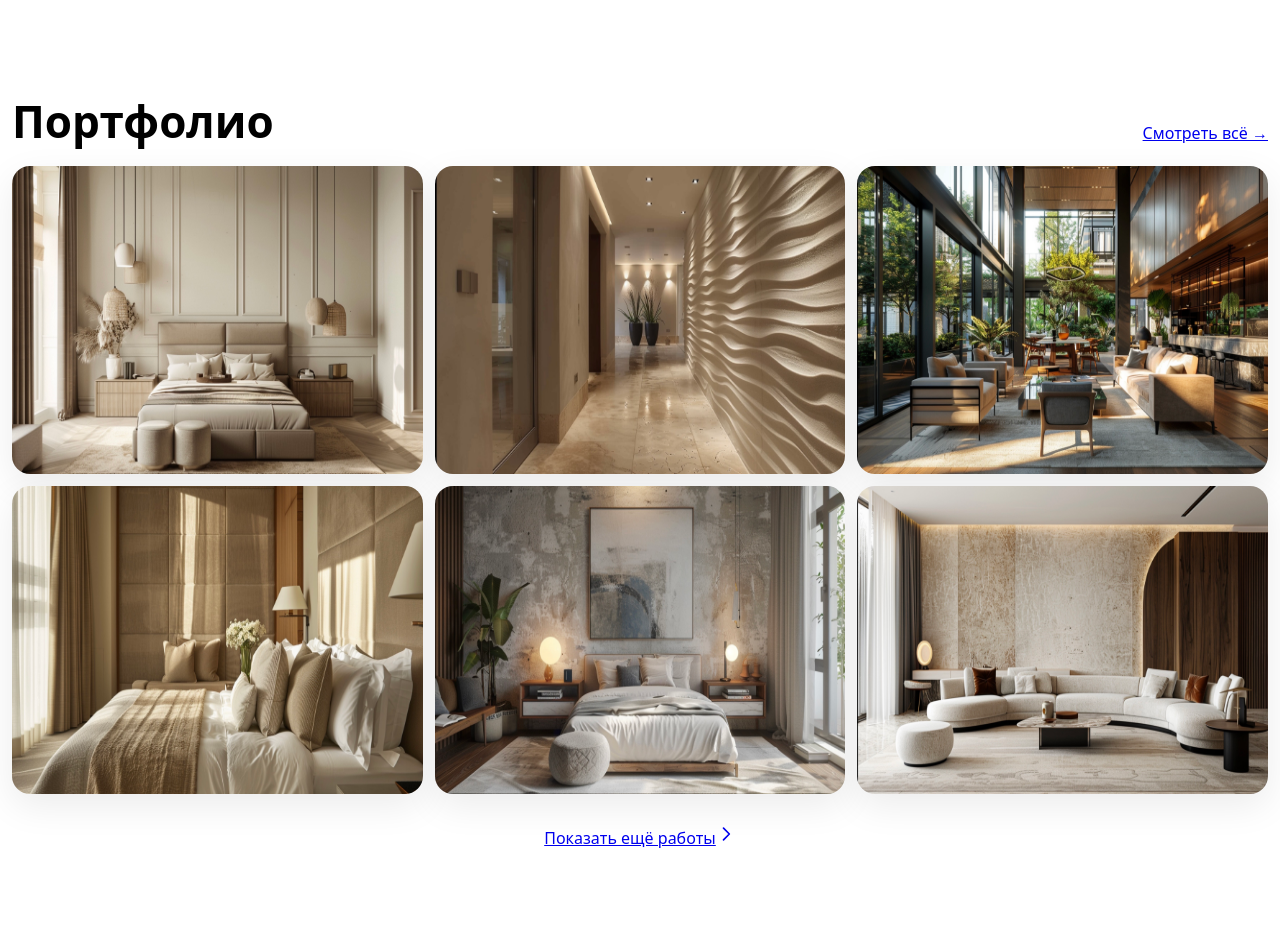
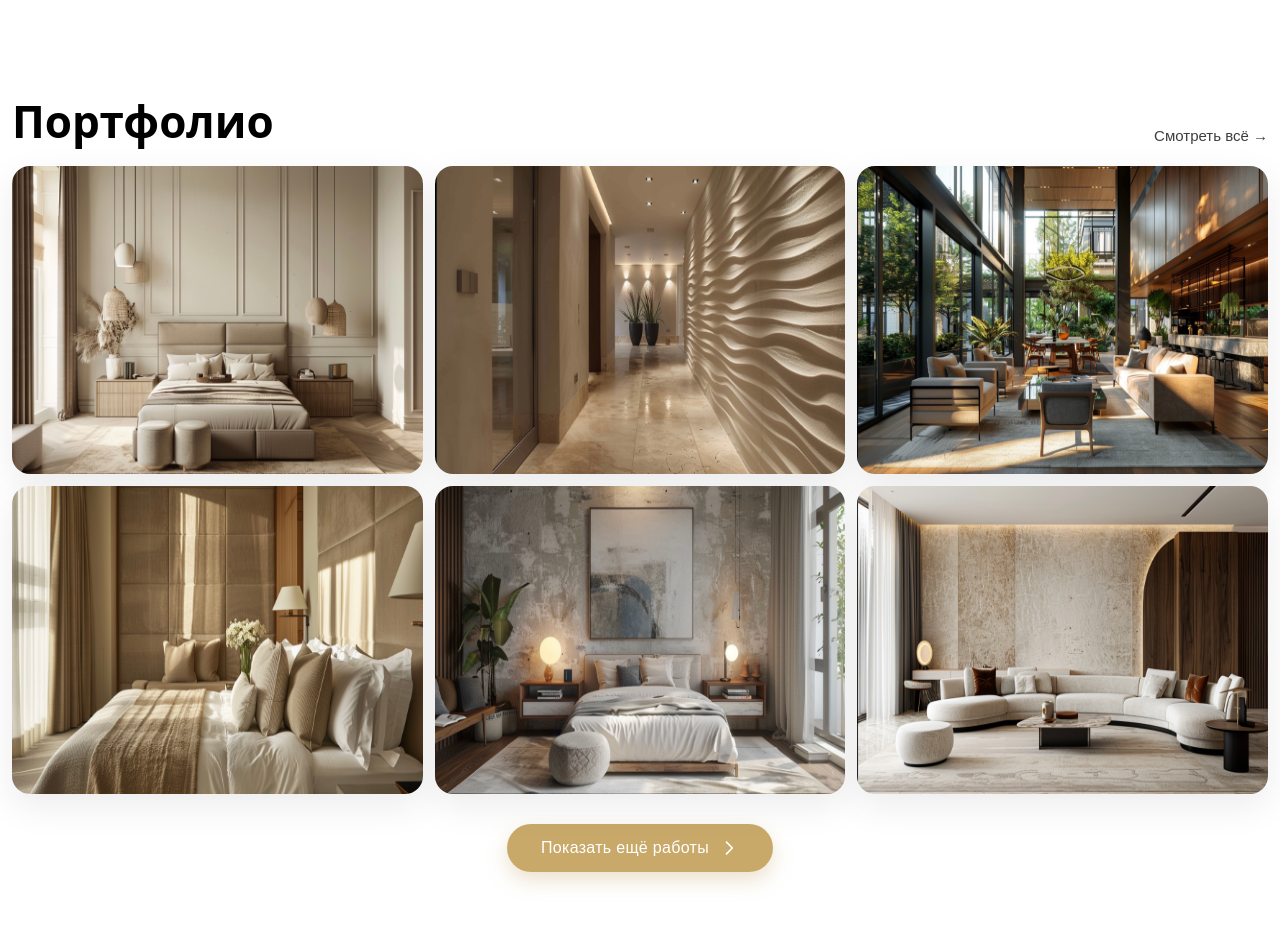
Before and after one commit to ankakisis-cloud/lavea-site, a Next.js app: page / in a window 1280 px wide. Shown: the part 860-1812 px from the top of the page. Built offline with nearby package versions, Linux system fonts and the light colour scheme.

Commit message:
Update PortfolioPreview.js

```diff
--- a/components/PortfolioPreview.js
+++ b/components/PortfolioPreview.js
@@ -1,7 +1,7 @@
 "use client";
 
 import Image from "next/image";
-import Link from "next/link";
+import { useRouter } from "next/navigation";
 
 const previewImages = [
   "/IMG_9728.jpg",
@@ -13,11 +13,19 @@ const previewImages = [
 ];
 
 export default function PortfolioPreview() {
+  const router = useRouter();
+
   return (
     <section className="wrap">
       <div className="head">
         <h2>Портфолио</h2>
-        <Link href="/portfolio" className="headLink">Смотреть всё&nbsp;→</Link>
+        <button
+          type="button"
+          className="headLinkBtn"
+          onClick={() => router.push("/portfolio")}
+        >
+          Смотреть всё →
+        </button>
       </div>
 
       <div className="grid">
@@ -32,22 +40,37 @@ export default function PortfolioPreview() {
       </div>
 
       <div className="cta">
-        <Link href="/portfolio" className="button">
+        <button
+          type="button"
+          className="button"
+          onClick={() => router.push("/portfolio")}
+        >
           <span>Показать ещё работы</span>
-          <svg xmlns="http://www.w3.org/2000/svg" viewBox="0 0 24 24"
-               fill="none" stroke="currentColor" strokeWidth="2"
-               strokeLinecap="round" strokeLinejoin="round" className="arrow">
+          <svg
+            xmlns="http://www.w3.org/2000/svg"
+            viewBox="0 0 24 24"
+            fill="none"
+            stroke="currentColor"
+            strokeWidth="2"
+            strokeLinecap="round"
+            strokeLinejoin="round"
+            className="arrow"
+          >
             <path d="M9 5l7 7-7 7" />
           </svg>
-        </Link>
+        </button>
       </div>
 
       <style jsx>{`
         .wrap { max-width:1440px; margin:0 auto; padding:40px 12px 32px; }
         .head { display:flex; align-items:flex-end; justify-content:space-between; margin-bottom:22px; }
         .head h2 { margin:0; font-size:44px; font-weight:700; line-height:1.05; }
-        .headLink { font-size:15px; color:#1c1c1c; text-decoration:none; opacity:.85; }
-        .headLink:hover { opacity:1; }
+
+        .headLinkBtn {
+          appearance:none; border:none; background:none; padding:0; margin:0;
+          font-size:15px; color:#1c1c1c; opacity:.85; cursor:pointer;
+        }
+        .headLinkBtn:hover { opacity:1; }
 
         .grid { display:grid; grid-template-columns:1fr; gap:12px; }
         @media (min-width:760px){ .grid{ grid-template-columns:repeat(2,1fr);} }
@@ -69,17 +92,14 @@ export default function PortfolioPreview() {
         .media:hover .hoverLayer { opacity:1; }
 
         .cta { text-align:center; margin-top:30px; }
-
-        /* КНОПКА — жёсткое переопределение всех браузерных стилей */
-        .button, .button:visited {
+        .button {
+          appearance:none; border:none; cursor:pointer;
           display:inline-flex; align-items:center; gap:10px;
           padding:14px 34px; border-radius:999px;
-          background:#C8A96A; color:#fff; border:none;
+          background:#C8A96A; color:#fff;
           font-size:16px; font-weight:500; letter-spacing:.3px;
-          text-decoration:none !important;                /* важно */
           box-shadow:0 8px 20px rgba(200,169,106,.35);
-          transition:background .25s ease, color .25s ease,
-                     box-shadow .25s ease, transform .1s ease;
+          transition:background .25s ease, box-shadow .25s ease, transform .1s ease;
         }
         .button:hover { background:#D5B979; box-shadow:0 10px 26px rgba(200,169,106,.5); transform:translateY(-1px); }
         .button:active { transform:translateY(1px); box-shadow:0 4px 12px rgba(200,169,106,.3); }
```
